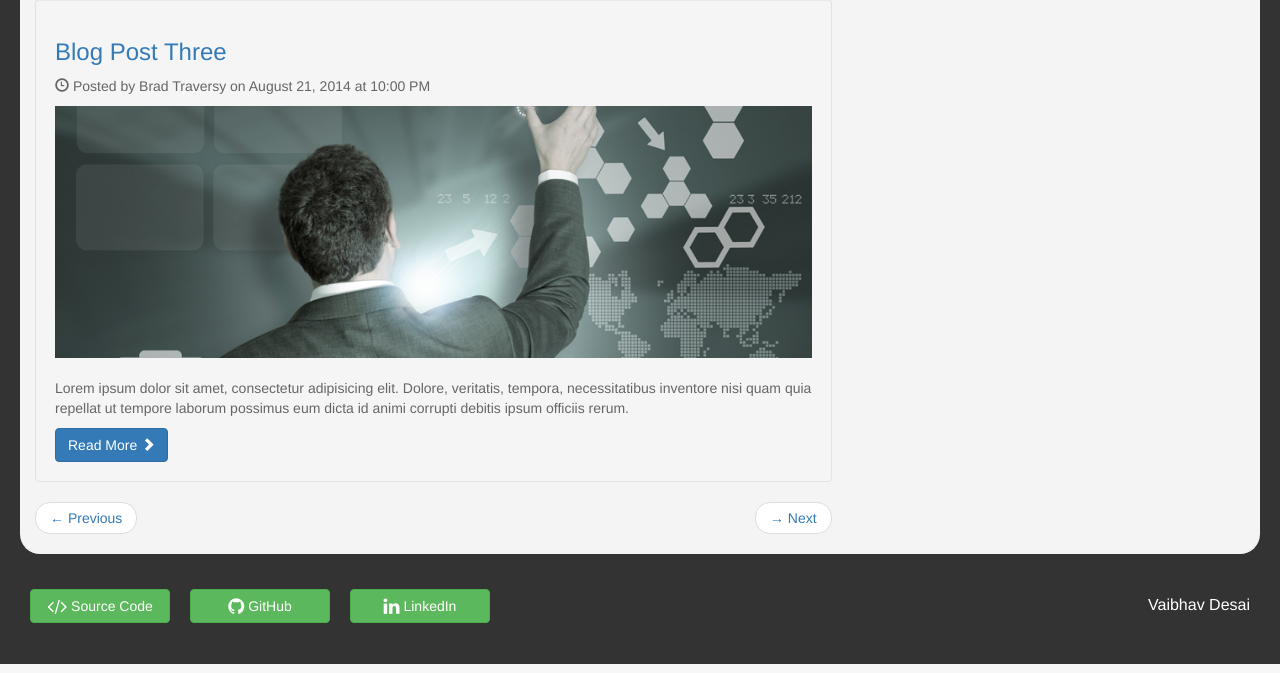
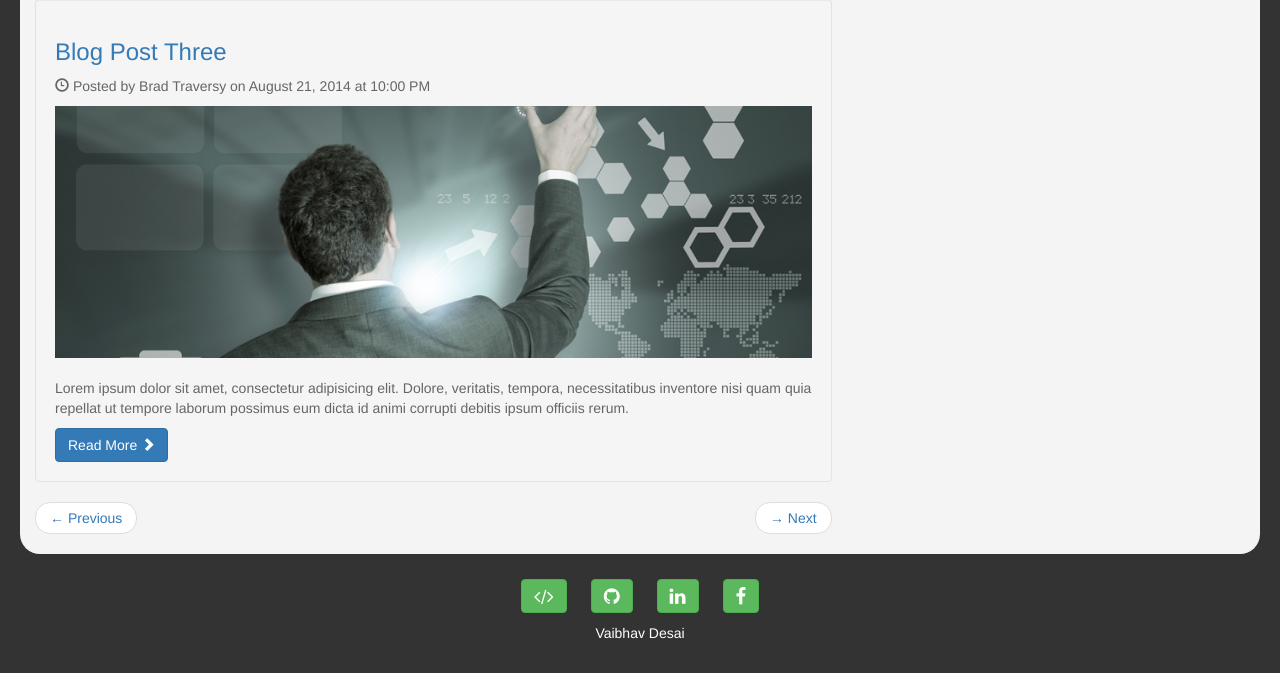
Before and after one commit to vaibhavdesai137-bootstrap3-projects/bootstrap-blog-app, a PHP site: page / in a window 1280 px wide. Shown: the part 1591-2264 px from the top of the page. Run offline with PHP 8.4, Linux system fonts and the light colour scheme; some libraries are stand-ins or nearby versions.

Commit message:
Footer fixes

```diff
--- a/css/footer.css
+++ b/css/footer.css
@@ -1,82 +1,20 @@
-
 footer {
     background: #333;
     color: white;
-    padding: 10px;
-    height: 80px;
+    text-align: center;
     overflow: hidden;
 }
 
-footer div {
-    height: 60px;
-    position: relative;
-}
-
-footer ul {
-    padding-left: 20px;
-}
-
-footer li {
-    list-style: none;
-    float: left;
-    padding-right: 20px;
-    position: relative;
-    height: 60px;
-    margin-top: 15px;
-}
-
 footer a {
+    margin: 15px 10px 15px 10px;
     color: white;
 }
 
 footer a:hover {
-    color: yellow !important
+    background-color: yellow !important;
+    color: #555 !important;
 }
 
 footer p {
-    font-size: 16px;
-    text-align: right;
-    padding-top: 20px;
-    padding-bottom: 20px;
-    margin-right: 20px;
+    margin: 10px;
 }
-
-footer i {
-    font-size: 30px;
-    vertical-align: middle;
-}
-
-footer .links {
-    min-width: 140px;
-    max-width: 140px;
-}
-
-/* For all other sizes except desktop */
-@media (max-width: 1199px) {
-
-    footer {
-        height: 120px;
-        text-align: center;
-    }
-
-    .social-links {
-        display: none;
-    }
-
-    footer ul {
-        display: inline-block;
-        text-align: center;
-    }
-
-    footer .links {
-        min-width: 40px;
-        max-width: 40px;
-    }
-
-    footer p {
-        font-size: 18px;
-        text-align: center;
-        padding-top: 5px;
-    }
-
-}
--- a/home.html
+++ b/home.html
@@ -28,7 +28,6 @@
             </div>
         </div>
     </section>
-
 
     <div class="container container-main">
 
@@ -72,36 +71,42 @@
                         <h4><a href="#">Slide Story One</a></h4>
                         <p>Lorem ipsum dolor sit amet, consetetur sadipscing elitr, sed diam nonumy eirmod tempor invidunt ut labore et dolore magna aliquyam erat, sed diam voluptua. Lorem ipsum dolor sit amet, consetetur sadipscing elitr, sed diam nonumy eirmod tempor invidunt ut labore et dolore magna aliquyam erat.</p>
                     </div>
-                    </div><!-- End Item -->
+                </div>
+                <!-- End Item -->
                 <div class="item">
                     <img src="img/slide2.jpg">
                     <div class="carousel-caption">
                         <h4><a href="#">Slide Story Two</a></h4>
                         <p>Lorem ipsum dolor sit amet, consetetur sadipscing elitr, sed diam nonumy eirmod tempor invidunt ut labore et dolore magna aliquyam erat, sed diam voluptua. Lorem ipsum dolor sit amet, consetetur sadipscing elitr, sed diam nonumy eirmod tempor invidunt ut labore et dolore magna aliquyam erat.</p>
                     </div>
-                    </div><!-- End Item -->
+                </div>
+                <!-- End Item -->
                 <div class="item">
                     <img src="img/slide3.jpg">
                     <div class="carousel-caption">
                         <h4><a href="#">Slide Story Three</a></h4>
                         <p>Lorem ipsum dolor sit amet, consetetur sadipscing elitr, sed diam nonumy eirmod tempor invidunt ut labore et dolore magna aliquyam erat, sed diam voluptua. Lorem ipsum dolor sit amet, consetetur sadipscing elitr, sed diam nonumy eirmod tempor invidunt ut labore et dolore magna aliquyam erat.</p>
                     </div>
-                    </div><!-- End Item -->
+                </div>
+                <!-- End Item -->
                 <div class="item">
                     <img src="img/slide4.jpg">
                     <div class="carousel-caption">
                         <h4><a href="#">Slide Story Four</a></h4>
                         <p>Lorem ipsum dolor sit amet, consetetur sadipscing elitr, sed diam nonumy eirmod tempor invidunt ut labore et dolore magna aliquyam erat, sed diam voluptua. Lorem ipsum dolor sit amet, consetetur sadipscing elitr, sed diam nonumy eirmod tempor invidunt ut labore et dolore magna aliquyam erat.</p>
                     </div>
-                    </div><!-- End Item -->
+                </div>
+                <!-- End Item -->
                 <div class="item">
                     <img src="img/slide5.jpg">
                     <div class="carousel-caption">
                         <h4><a href="#">Slide Story Five</a></h4>
                         <p>Lorem ipsum dolor sit amet, consetetur sadipscing elitr, sed diam nonumy eirmod tempor invidunt ut labore et dolore magna aliquyam erat, sed diam voluptua. Lorem ipsum dolor sit amet, consetetur sadipscing elitr, sed diam nonumy eirmod tempor invidunt ut labore et dolore magna aliquyam erat.</p>
                     </div>
-                    </div> <!-- End Item -->
-                </div> <!-- End Carousel Inner -->
+                </div>
+                <!-- End Item -->
+            </div>
+            <!-- End Carousel Inner -->
 
             <ul class="list-group slider-list col-sm-4">
                 <li class="list-group-item active" data-slide-to="0" data-target="#myCarousel">
@@ -140,7 +145,8 @@
                     <span class="glyphicon glyphicon-chevron-right"></span>
                 </a>
             </div>
-            </div> <!-- Carousel End -->
+        </div>
+        <!-- Carousel End -->
 
         <div class="row">
             <div class="col-md-8">
@@ -217,18 +223,22 @@
     </div>
 
     <footer>
-            <div class="row">
-                <div class="col-lg-6 col-md-12 col-sm-12 col-xs-12">
-                    <ul>
-                        <li><a class="btn btn-success links" target="_blank" href="https://github.com/vaibhavdesai137/bootstrap-blog-app"><i class="fa fa-code fa-lg"></i><span class="social-links"> Source Code</span></a></li>
-                        <li><a class="btn btn-success links" target="_blank" href="https://github.com/vaibhavdesai137"><i class="fa fa-github fa-lg"></i><span class="social-links"> GitHub</span></a></li>
-                        <li><a class="btn btn-success links" target="_blank" href="https://www.linkedin.com/in/vaibhav-desai-a864aa15"><i class="fa fa-linkedin fa-lg"></i><span class="social-links"> LinkedIn</span></a></li>
-                        <li><a class="btn btn-success links" target="_blank" href="https://www.facebook.com/vaibhav.desai.165033"><i class="fa fa-facebook fa-lg"></i><span class="social-links"> Facebook</span></a></li>
-                    </ul>
+        <div class="col-md-12">
+            <a title="Source code for this website" target="_blank" href="https://github.com/vaibhavdesai137/bootstrap-blog-app" class="btn btn-success">
+                <i class="fa fa-code fa-lg"></i>
+            </a>
+            <a title="My GitHub" target="_blank" href="https://github.com/vaibhavdesai137" class="btn btn-success">
+                <i class="fa fa-github fa-lg"></i>
+            </a>
+            <a title="My LinkedIn" target="_blank" href="https://www.linkedin.com/in/vaibhav-desai-a864aa15" class="btn btn-success">
+                <i class="fa fa-linkedin fa-lg"></i>
+            </a>
+            <a title="My Facebook" target="_blank" href="https://www.facebook.com/vaibhav.desai.165033" class="btn btn-success">
+                <i class="fa fa-facebook fa-lg"></i>
+            </a>
         </div>
-                <div class="col-lg-6 col-md-12 col-sm-12 col-xs-12">
+        <div class="col-md-12">
             <p>Vaibhav Desai</p>
-                </div>
         </div>
     </footer>
 
```
Also changed, not shown: about.html (+14 -10 lines), blogpost.html (+16 -11 lines), contact.html (+16 -11 lines). Lines whose indentation alone changed are shown as unchanged.
